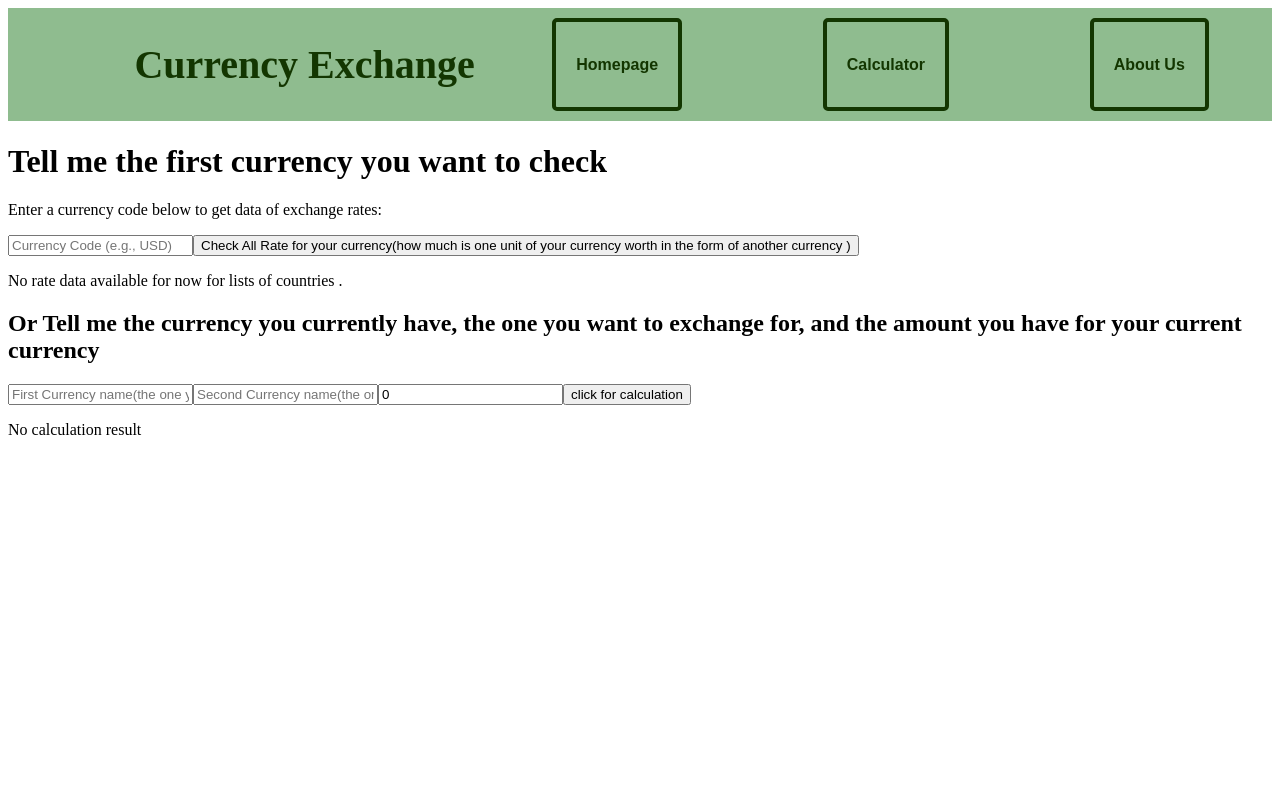
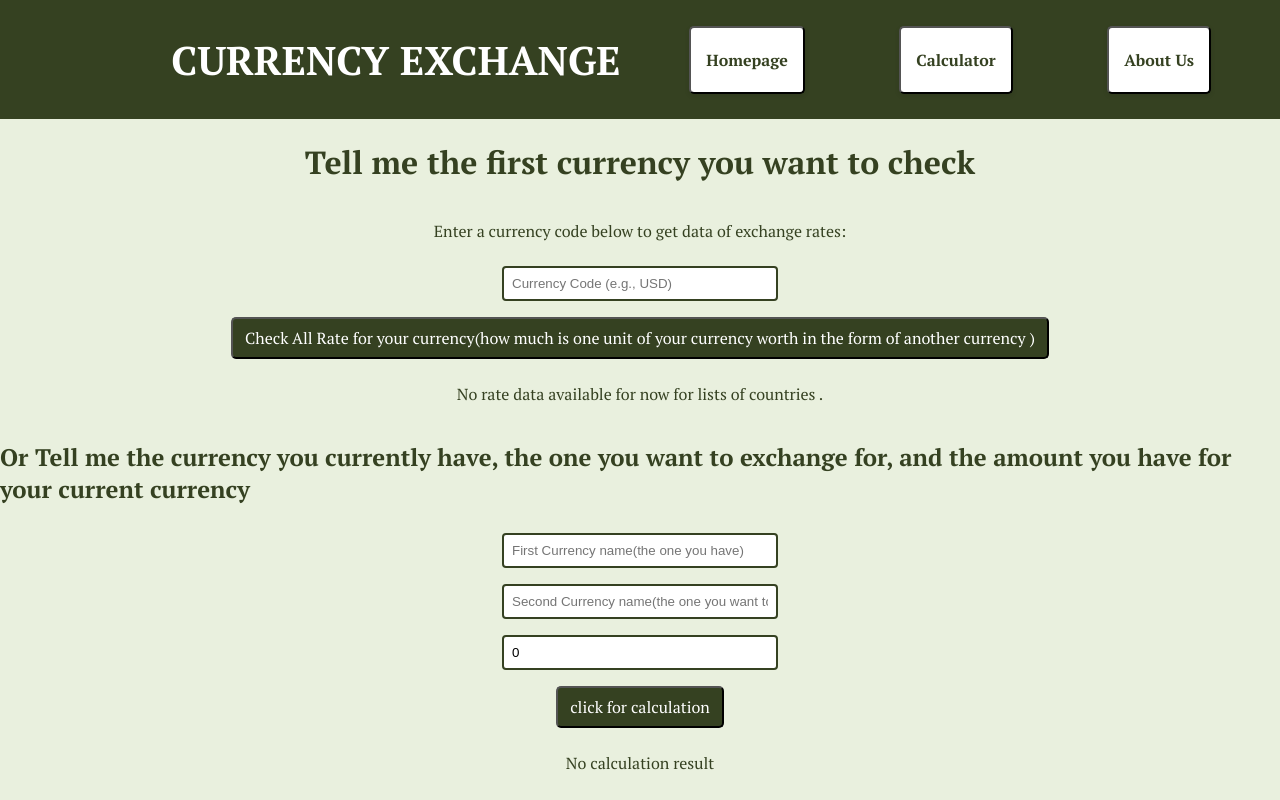
Before and after one commit to preawp/currency-exchange, a React (Vite) app: page /calculator in a window 1280 px wide. Built offline with nearby package versions, Linux system fonts and the light colour scheme.

Commit message:
done styling

```diff
--- a/index.html
+++ b/index.html
@@ -4,6 +4,9 @@
     <meta charset="UTF-8" />
     <meta name="viewport" content="width=device-width, initial-scale=1.0" />
     <title>Vite + React</title>
+    <link rel="preconnect" href="https://fonts.googleapis.com">
+    <link rel="preconnect" href="https://fonts.gstatic.com" crossorigin>
+    <link href="https://fonts.googleapis.com/css2?family=Marck+Script&family=PT+Serif:ital,wght@0,400;0,700;1,400;1,700&display=swap" rel="stylesheet">
   </head>
   <body>
     <div id="root"></div>
--- a/src/API.jsx
+++ /dev/null
@@ -1,7 +0,0 @@
-// Simon's component
-
-export default function API() {
-    return (
-        <h1>API</h1>
-    )
-}
--- a/src/AboutUs.jsx
+++ b/src/AboutUs.jsx
@@ -13,6 +13,7 @@ const StyledAboutUs = styled.div`
    align-items: center;
 `
 const StyledHeader = styled.h1`
+    color: #354121;
    margin-bottom: 1%`;
 const StyledName = styled.p`
    font-weight: bold;
@@ -26,28 +27,11 @@ const StyledDescription = styled.p`
 const StyledImage = styled.img`
     width: 200px;
     height: auto;
-    border: 5px solid #addb9b;
+    border: 5px solid  #354121;
     border-radius: 10px;
     animation: borderAnimation 3s infinite;
-    transition: transform 0.3s ease-in-out;  // Smooth transition for transform changes
+    transition: transform 0.3s ease-in-out;
 
-    @keyframes borderAnimation {
-        0% {
-            border-color: #addb9b;
-        }
-        25% {
-            border-color: #759669;
-        }
-        50% {
-            border-color: #3e624d;
-        }
-        75% {
-            border-color: #72986d;
-        }
-        100% {
-            border-color: #9ec49b;
-        }
-    }
 
     &:hover {
         transform: rotate(3deg);
--- a/src/App.jsx
+++ b/src/App.jsx
@@ -1,7 +1,6 @@
 import styled, { createGlobalStyle } from 'styled-components';
 import NavBar from "./NavBar.jsx";
 import Homepage from "./Homepage.jsx";
-import API from "./API.jsx";
 import AboutUs from "./AboutUs.jsx";
 import {BrowserRouter, Route, Routes} from "react-router-dom";
 import Calculator from "./simon-components/Calculator.jsx"
@@ -9,17 +8,17 @@ import Calculator from "./simon-components/Calculator.jsx"
 //Global styling for the website
 const GlobalStyle = createGlobalStyle`
     body {
-        color: black;
-        font-family: Arial , sans-serif;
+        font-family: PT Serif, sans-serif;
         margin: 0;
         box-sizing: border-box;
+        background-color: #e9f0de;
     }
 `;
 
 export default function App() {
     return (
         <>
-
+            <GlobalStyle />
             <BrowserRouter>
                 <NavBar/>
                 <Routes>
--- a/src/Homepage.jsx
+++ b/src/Homepage.jsx
@@ -11,30 +11,30 @@ const Container = styled.div`
 const Content = styled.div`
     padding: 20px;
     display: flex;
-    justify-content: space-between; /* Align items with space between */
-    align-items: flex-start; /* Align items to the start (top) */
+    justify-content: space-between;
+    align-items: flex-start;
 `;
 
 const CurrencyContainer = styled.div`
     display: flex;
-    flex-direction: column; /* Stack items vertically */
+    flex-direction: column;
 `;
 
 const CurrencyOption = styled.div`
-    margin-bottom: 20px; /* Add margin between each currency option */
+    margin-bottom: 20px;
     display: flex;
-    flex-direction: column; /* Stack text underneath image */
-    align-items: center; /* Align items at the center */
+    flex-direction: column;
+    align-items: center;
 `;
 
 const CurrencyImage = styled.img`
     width: 150px;
     height: 150px;
-    border: 3px solid transparent; /* Add transparent border */
-    transition: border-color 0.3s ease; /* Smooth transition for border color */
+    border: 3px solid transparent;
+    transition: border-color 0.3s ease;
 
     &:hover {
-        border-color: #74c7a3; /* Change border color on hover */
+        border-color:  #354121;
     }
 
 `;
@@ -46,8 +46,10 @@ const CurrencyText = styled.span`
 
 
 const WelcomeMessage = styled.h1`
+    margin-top: 50px;
+    font-size: 30px;
     margin-bottom: 20px;
-    color: darkolivegreen;
+    color: #354121;
     align-content: center;
 `;
 
--- a/src/NavBar.jsx
+++ b/src/NavBar.jsx
@@ -1,43 +1,56 @@
 // Sean's component
 import styled from 'styled-components';
-import {useNavigate} from "react-router-dom";
+import { useNavigate } from "react-router-dom";
 
 const NavBarWrapper = styled.div`
     width: 100%;
     display: flex;
-    justify-content: space-between;
-    background: darkseagreen;
+    justify-content: space-evenly;
+    background: #354121;
 `;
 
 const Title = styled.h2`
     text-align: center;
     font-size: 5vh;
-    color: #133601;
+    font-weight: bold;
+    color: #ffffff;
     padding-left: 10%;
 `;
 
 const Button = styled.button`
-    color: #133601;
+    font-family: 'PT Serif', sans-serif;
+    color: #354121;
     display: flex;
     justify-content: center;
     align-items: center;
-    background: transparent;
-    padding: 20px;
-    line-height: 2;
+    background: #ffffff;
+    padding: 5px 15px;
+    line-height: 1.5;
     border-radius: 5px;
     font-weight: bold;
-    border: 4px solid;
-    font-size: inherit;
+    font-size: 1rem;
     cursor: pointer;
-    margin: 10px 5%;
+    margin: 2%;
+    transition: background 0.2s ease-in-out, box-shadow 0.2s ease-in-out, transform 0.1s ease-in-out;
+    box-shadow: 0 2px 5px rgba(0, 0, 0, 0.1);
+
+    &:hover {
+        box-shadow: 0 4px 8px rgba(0, 0, 0, 0.15);
+    }
+
+    &:active {
+        box-shadow: 0 1px 3px rgba(0, 0, 0, 0.2);
+        transform: translateY(1px);
+    }
 `;
+
 
 export default function NavBar() {
     let navigate = useNavigate();
 
     return (
         <NavBarWrapper>
-            <Title>Currency Exchange</Title>
+            <Title>CURRENCY EXCHANGE</Title>
             <Button onClick={() => navigate('/')}>Homepage</Button>
             <Button onClick={() => navigate('/calculator')}>Calculator</Button>
             <Button onClick={() => navigate('/about-us')}>About Us</Button>
--- a/src/simon-components/Calculator.jsx
+++ b/src/simon-components/Calculator.jsx
@@ -1,7 +1,43 @@
 import DataFetcher from "./DataFecher.jsx"
 import {useEffect, useState } from "react";
 import {useCallback} from "react";
-//
+import styled from "styled-components";
+
+const StyledContainer = styled.div`
+    color: #354121;
+    display: flex;
+    flex-direction: column;
+    align-items: center;
+`;
+
+const StyledInput = styled.input`
+    width: 20%;
+    padding: 8px;
+    margin: 8px;
+    border: 2px solid #354121;
+    border-radius: 4px;
+`;
+
+const StyledButton = styled.button`
+    font-family: 'PT Serif', sans-serif;
+    color: #ffffff;
+    background: #354121;
+    padding: 8px 12px;
+    border-radius: 5px;
+    font-size: 1rem;
+    cursor: pointer;
+    margin: 8px;
+    transition: transform 0.1s ease-in-out;
+
+    &:hover {
+    }
+
+    &:active {
+        transform: translateY(1px);
+    }
+`;
+
+
 export default function Calculator() {
     const [currency, setCurrency] = useState("");
     const [currencyToFetch, setCurrencyToFetch] = useState(""); // This state will be used to trigger the fetch
@@ -69,16 +105,17 @@ export default function Calculator() {
 
     return (
         <>
+            <StyledContainer>
             <h1>Tell me the first currency you want to check</h1>
             <p>Enter a currency code below to get data of exchange rates:</p>
-            <input
+            <StyledInput
                 type="text"
                 value={currency}
                 placeholder="Currency Code (e.g., USD)"
                 onChange={(e) => setCurrency(e.target.value.toUpperCase())}/>
-            <button onClick={handleButtonClick}>Check All Rate for your currency(how much is one unit of your currency
+            <StyledButton onClick={handleButtonClick}>Check All Rate for your currency(how much is one unit of your currency
                 worth in the form of another currency )
-            </button>
+            </StyledButton>
 
 
             {currencyToFetch && <DataFetcher currency={currencyToFetch} onDataFetched={handleDataFetched}/>}
@@ -94,20 +131,20 @@ export default function Calculator() {
 
             <h2>Or Tell me the currency you currently have, the one you want to exchange for, and the amount you have
                 for your current currency</h2>
-            <input type="text" value={CalcFirstCurr} placeholder="First Currency name(the one you have)"
-                   onChange={(e) => setFirst(e.target.value.toUpperCase())}></input>
-            <input type="text" value={CalcSecondCurr}
+            <StyledInput type="text" value={CalcFirstCurr} placeholder="First Currency name(the one you have)"
+                   onChange={(e) => setFirst(e.target.value.toUpperCase())}></StyledInput>
+            <StyledInput type="text" value={CalcSecondCurr}
                    placeholder="Second Currency name(the one you want to exchange for)"
-                   onChange={(e) => setSecond(e.target.value.toUpperCase())}></input>
-            <input type="number" // Changed to type number for better input control
+                   onChange={(e) => setSecond(e.target.value.toUpperCase())}></StyledInput>
+            <StyledInput type="number" // Changed to type number for better input control
                    value={amount} // binds this input to amount state
                    placeholder="Amount"
                    onChange={(e) => SetAmount(e.target.value)}/>
 
 
-            <button onClick={eXHandleButtonClick}> click for calculation
+            <StyledButton onClick={eXHandleButtonClick}> click for calculation
 
-            </button>
+            </StyledButton>
             {exchangeCurrencyToFetch && (
                 <DataFetcher currency={exchangeCurrencyToFetch} onDataFetched={ExchangeHandleDataFetched}/>
             )}
@@ -117,6 +154,7 @@ export default function Calculator() {
                     <p>No calculation result</p>
                 )}
             </div>
+            </StyledContainer>
 
         </>
 
```
